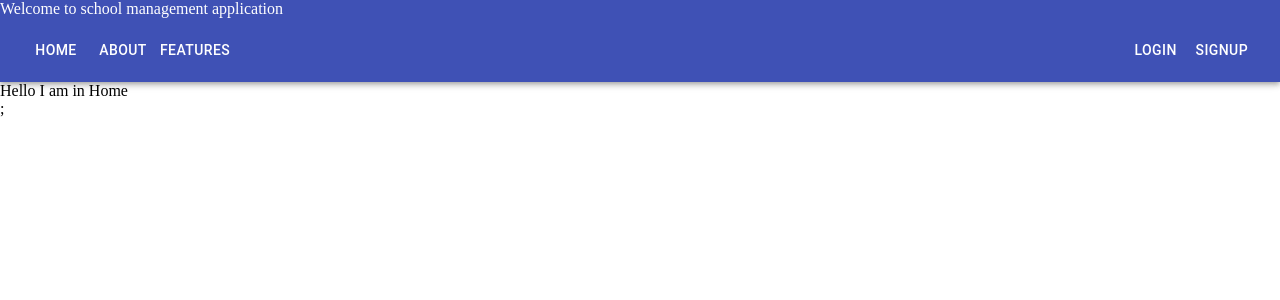
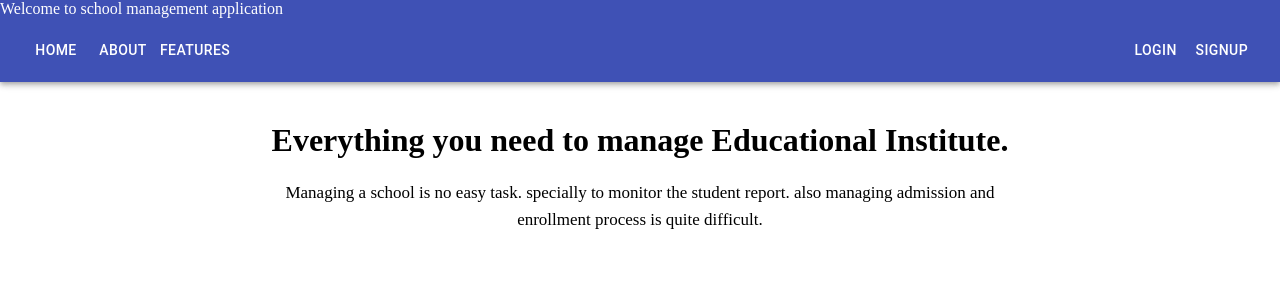
Before and after one commit to vandanmshah/school-admin-portal, a React (Create React App) app: page / in a window 1280 px wide. Shown: the top 300 px of the page. Built offline with nearby package versions, Linux system fonts and the light colour scheme.

Commit message:
Changes for homepage (#23)
Co-authored-by: jinay shah <jinays@kuberdigital.com>

```diff
--- a/src/Components/home/home.css
+++ b/src/Components/home/home.css
@@ -1,3 +1,15 @@
 body {
   margin: 0;
 }
+.main-title {
+  text-align: center;
+  margin: 40px 0px 20px;
+}
+
+.main-description {
+  text-align: center;
+  font-size: 17px;
+  line-height: 1.6;
+  max-width: 720px;
+  margin: 0 auto 20px;
+}
--- a/src/Components/home/home.tsx
+++ b/src/Components/home/home.tsx
@@ -4,7 +4,13 @@ import './home.css';
 const Home: React.FC<{}> = () => {
   return (
     <>
-      <div className='Home'>Hello I am in Home</div>;
+      <div className='Home'>
+        <h1 className='main-title'>Everything you need to manage Educational Institute.</h1>
+        <p className='main-description'>
+          Managing a school is no easy task. specially to monitor the student report. also managing admission and
+          enrollment process is quite difficult.
+        </p>
+      </div>
     </>
   );
 };
```
